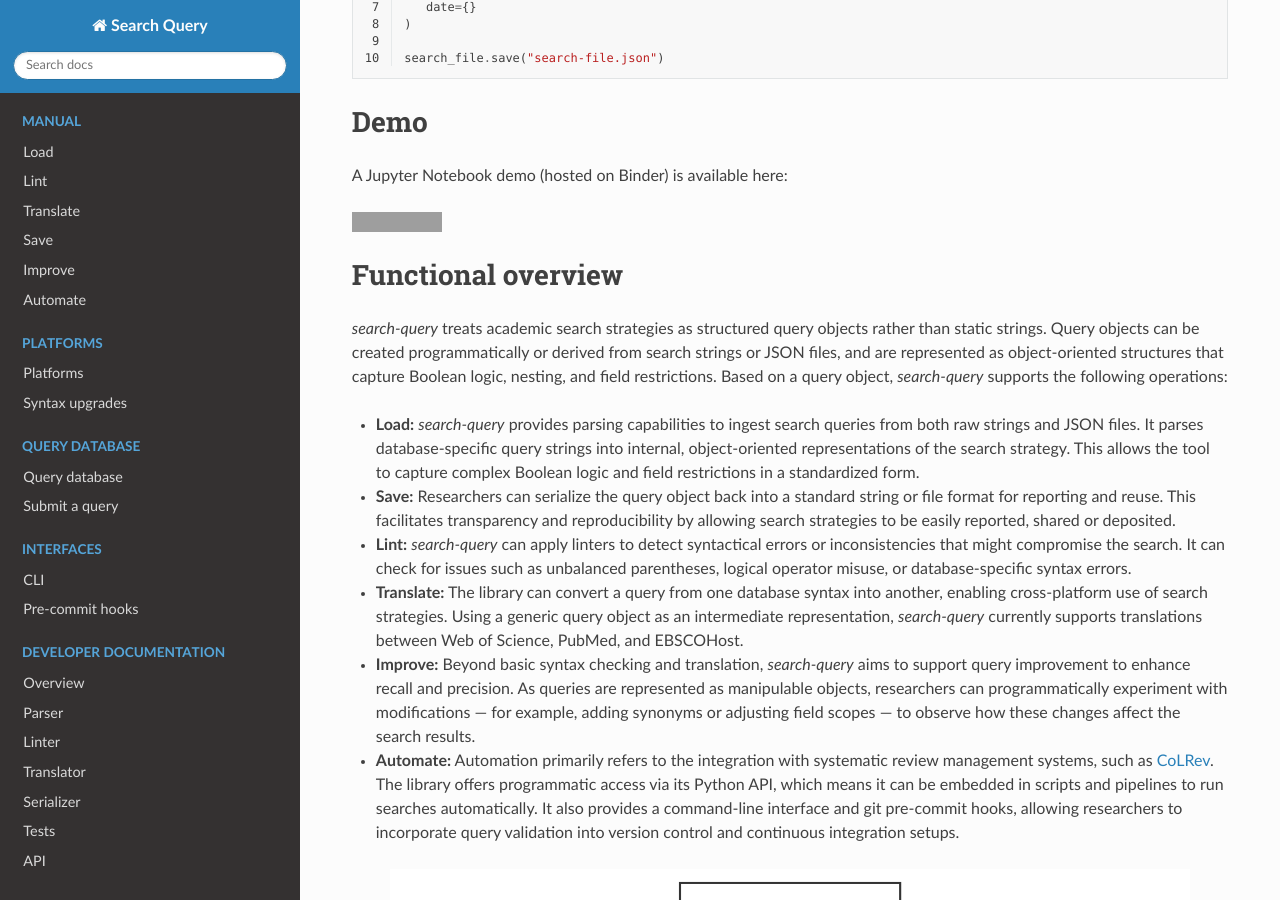
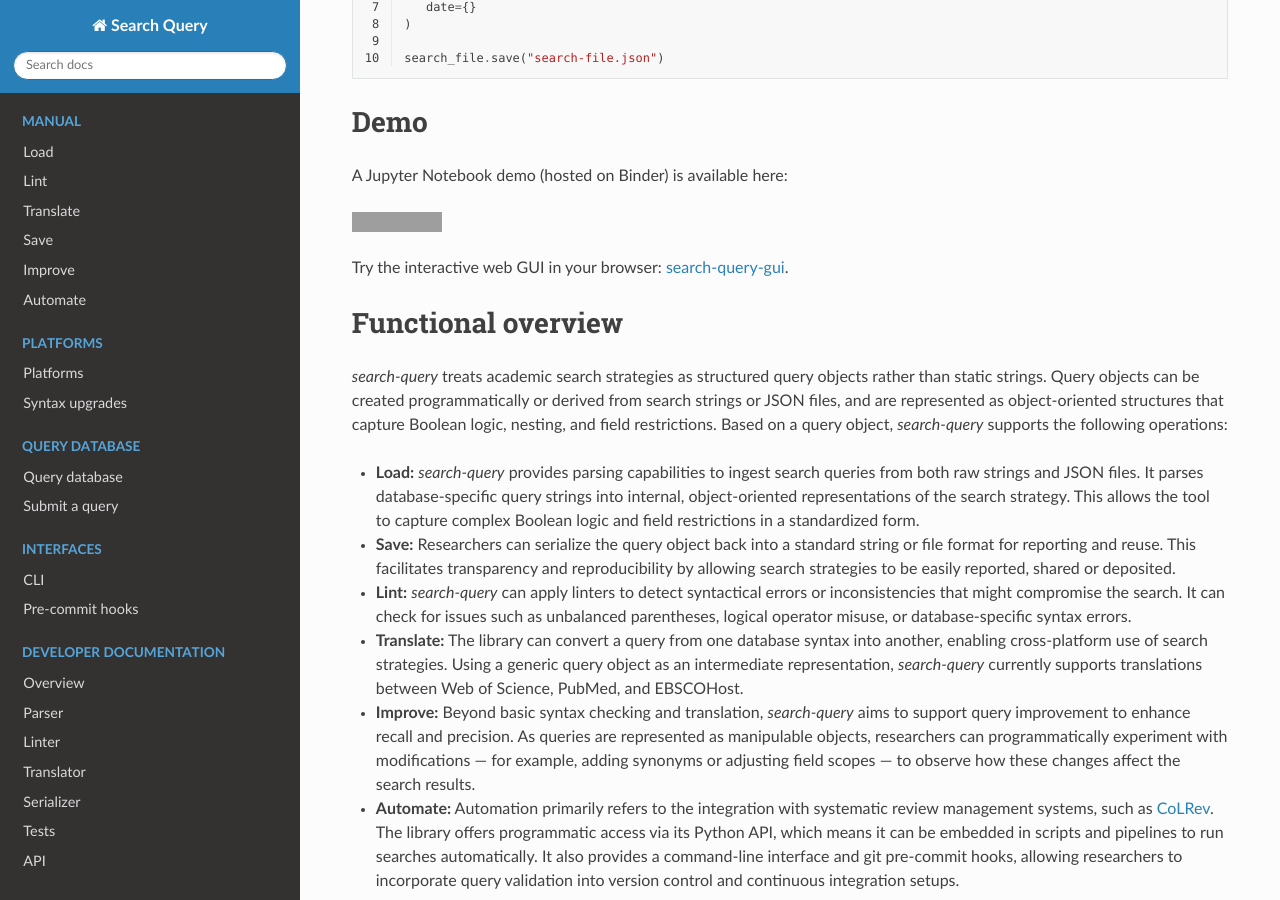
Before and after one commit to CoLRev-Environment/search-query, a Sphinx documentation site: the page built from docs/source/index.rst, in a window 1280 px wide and 900 px high, scrolled down 1679 px. Built offline with Sphinx 7.4.7 and the Read the Docs theme 3.1.0, drawn with Linux system fonts in a browser that asks for light colours; grey boxes are pictures that could not be loaded.

Commit message:
add links to web ui

```diff
--- a/docs/source/index.rst
+++ b/docs/source/index.rst
@@ -15,6 +15,8 @@
             onclick="window.open('https://pypi.org/project/search-query/')">
        <img src="https://img.shields.io/github/license/CoLRev-Environment/search-query" alt="License"
             onclick="window.open('https://github.com/CoLRev-Environment/search-query/releases/')">
+       <img src="https://img.shields.io/badge/Web%20GUI-Open-6f42c1" alt="Web GUI"
+            onclick="window.open('https://colrev-environment.github.io/search-query-gui/')">
    </div><br>
 
 **Search Query** is a Python package designed to **load**, **lint**, **translate**, **save**, **improve**, and **automate** academic literature search queries.
@@ -110,6 +112,8 @@
 .. image:: https://mybinder.org/badge_logo.svg
    :target: https://mybinder.org/v2/gh/CoLRev-Environment/search-query/HEAD?labpath=docs%2Fsource%2Fdemo.ipynb
 
+Try the interactive web GUI in your browser: `search-query-gui <https://colrev-environment.github.io/search-query-gui/>`_.
+
 Functional overview
 ======================
 
```
Also changed, not shown: README.md (+3 -0 lines).
